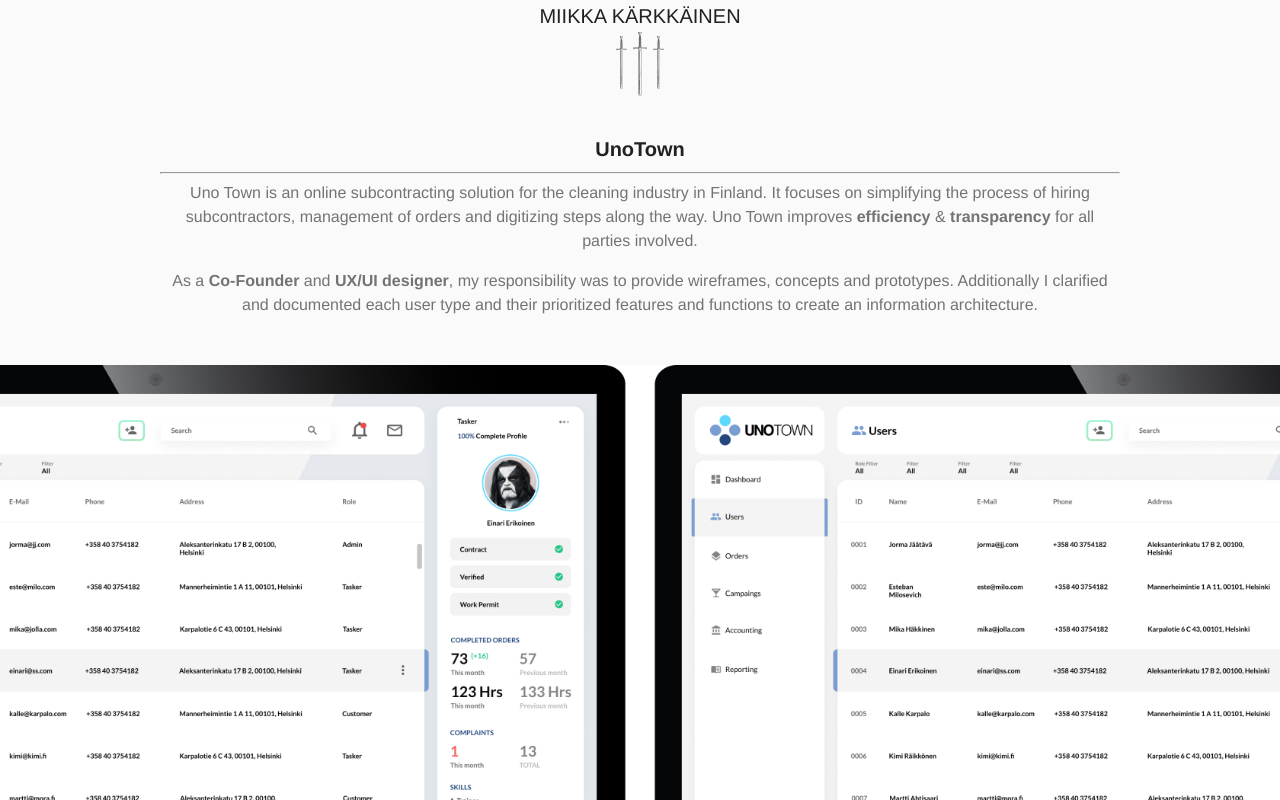
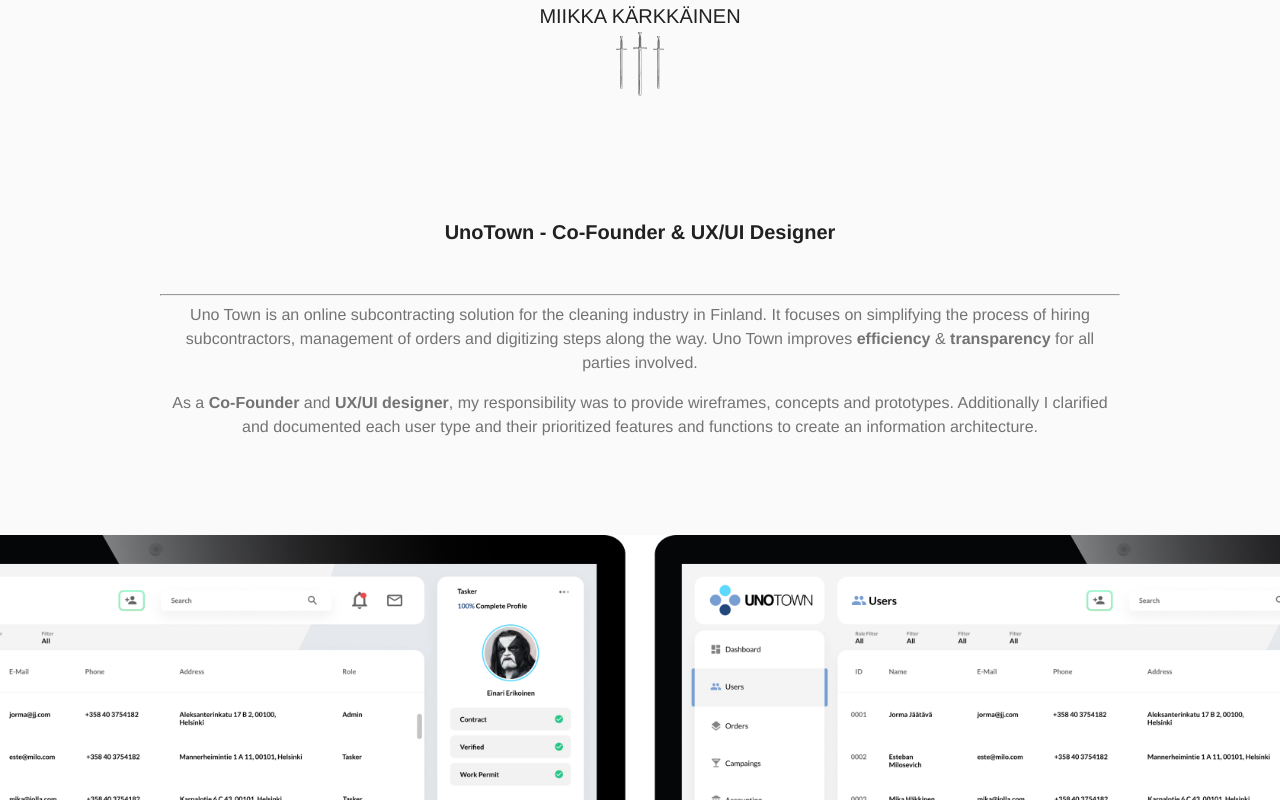
Before and after one commit to mkarkkainen/mkarkkainen.github.io, a React (Create React App) app: page /unotown in a window 1280 px wide. Shown: the top 800 px of the page. Built offline with nearby package versions, Linux system fonts and the light colour scheme.

Commit message:
fixed differences in spacing/styling

```diff
--- a/src/components/Kokkosaari/Kokkosaari.js
+++ b/src/components/Kokkosaari/Kokkosaari.js
@@ -59,7 +59,7 @@
                 style={{ paddingBottom: "4%" }}
                 gutterBottom
                 >
-                <strong>Kokkosaari</strong>
+                <strong>Kokkosaari - Product Designer</strong>
                 </Typography>
                 <hr />
                 <Typography
--- a/src/components/UnoTown/UnoTown.js
+++ b/src/components/UnoTown/UnoTown.js
@@ -19,6 +19,8 @@
   },
   texts: {
       width: "75%",
+      padding: theme.spacing(8, 0, 6),
+
   },
   buttons: {
     border: '2px solid black'
@@ -54,6 +56,7 @@
             justify="center"
             alignItems="center"
             className={classes.containers}
+            style={{ paddingTop: '4%'}}
         >
           <Grid item maxWidth="sm" className={classes.texts}>
             <Typography
@@ -61,10 +64,10 @@
               variant="h6"
               align="center"
               color="textPrimary"
-
+              style={{ paddingBottom: "4%" }}
               gutterBottom
             >
-              <strong>UnoTown</strong>
+              <strong>UnoTown - Co-Founder & UX/UI Designer</strong>
             </Typography>
             <hr />
             <Typography
--- a/src/components/Yamuni/Yamuni.js
+++ b/src/components/Yamuni/Yamuni.js
@@ -16,6 +16,8 @@
   },
   texts: {
       width: "75%",
+      padding: theme.spacing(8, 0, 6),
+
   },
   buttons: {
     border: '2px solid black'
@@ -60,24 +62,17 @@
                 style={{ paddingBottom: "4%" }}
                 gutterBottom
                 >
-                <strong>Fundación Yamuni Tabush</strong>
+                <strong>Fundación Yamuni Tabush - Web Designer</strong>
                 </Typography>
                 <hr />
+
                 <Typography
                 variant="body1"
                 color="textSecondary"
                 align="center"
                 paragraph
                 >
-                Website design for Yamuni Tabush Foundation.
-                </Typography>
-                <Typography
-                variant="body1"
-                color="textSecondary"
-                align="center"
-                paragraph
-                >
-                As a <strong>UX/UI designer</strong>, my responsibility was to provide high fidelity wireframes and aid in information architecture.
+                As a <strong>web designer</strong>, my responsibility was to provide high fidelity wireframes and aid in information architecture.
                 </Typography>
             </Grid>
 
```
Also changed, not shown: 1 other file (tests, documents, lock files or other folders).
